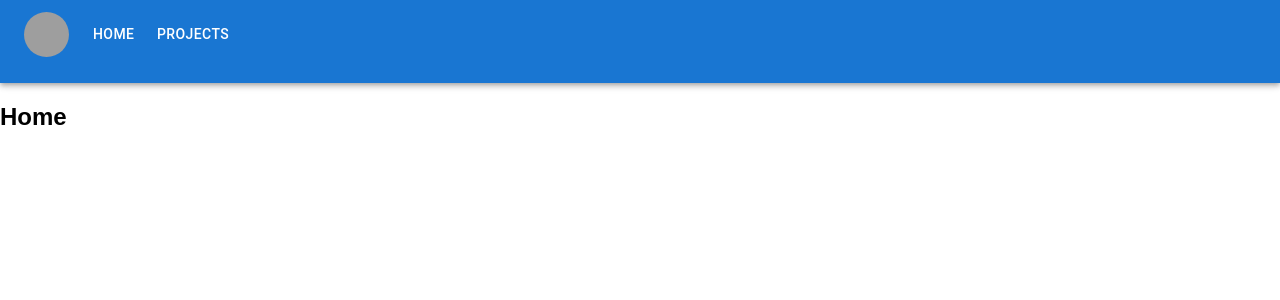
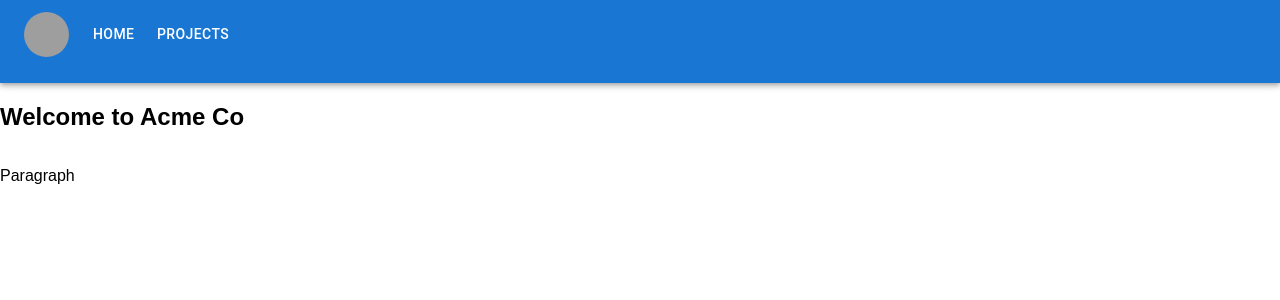
Before and after one commit to cesarcuadro/keeptrack, a React (Create React App) app: page / in a window 1280 px wide. Shown: the top 300 px of the page. Built offline with nearby package versions, Linux system fonts and the light colour scheme; grey boxes are pictures that could not be loaded.

Commit message:
basic structure of home pg and bg img

```diff
--- a/src/home/HomePage.tsx
+++ b/src/home/HomePage.tsx
@@ -2,7 +2,10 @@ import React from 'react'
 
 const HomePage = () => {
   return (
-    <h2>Home</h2>
+    <>
+      <h2>Welcome to Acme Co</h2>
+      <p>Paragraph</p>
+    </>
   )
 }
 
```
Also changed, not shown: public/assets/bgDream.png (added).
